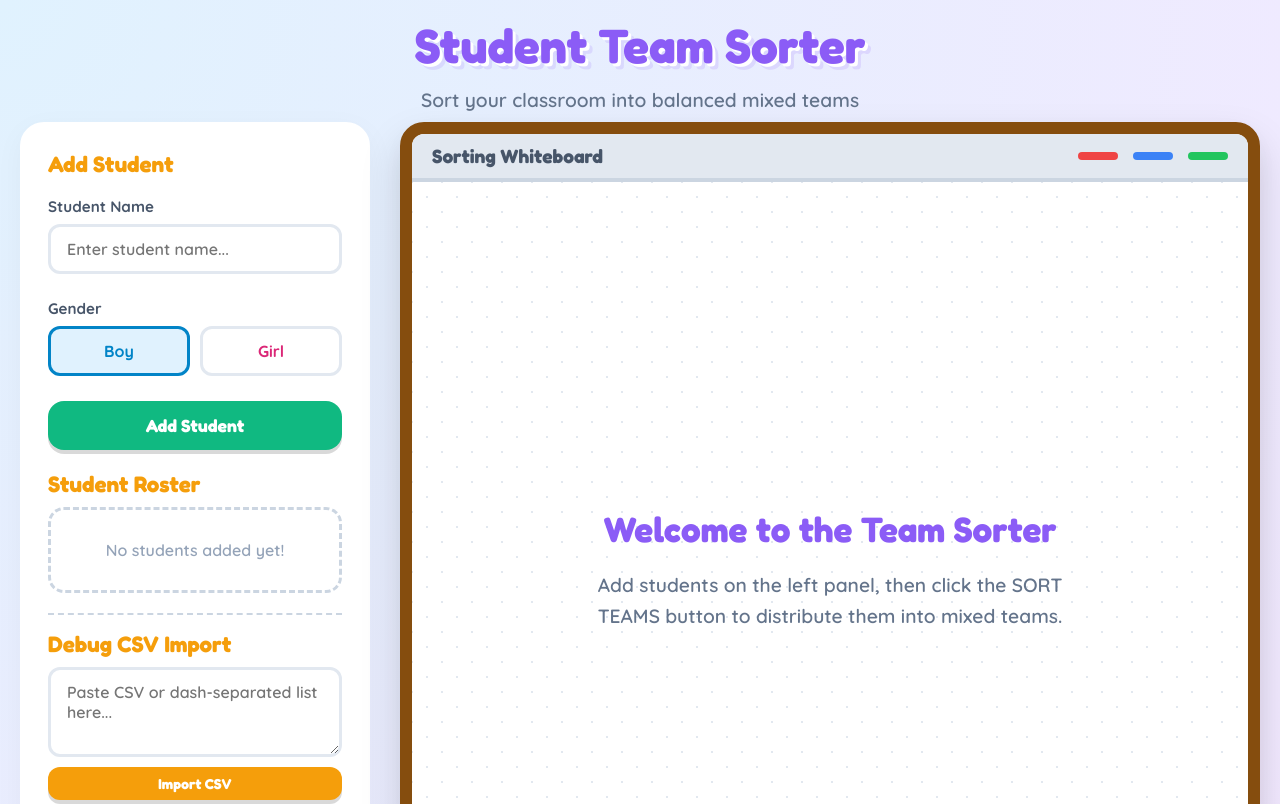
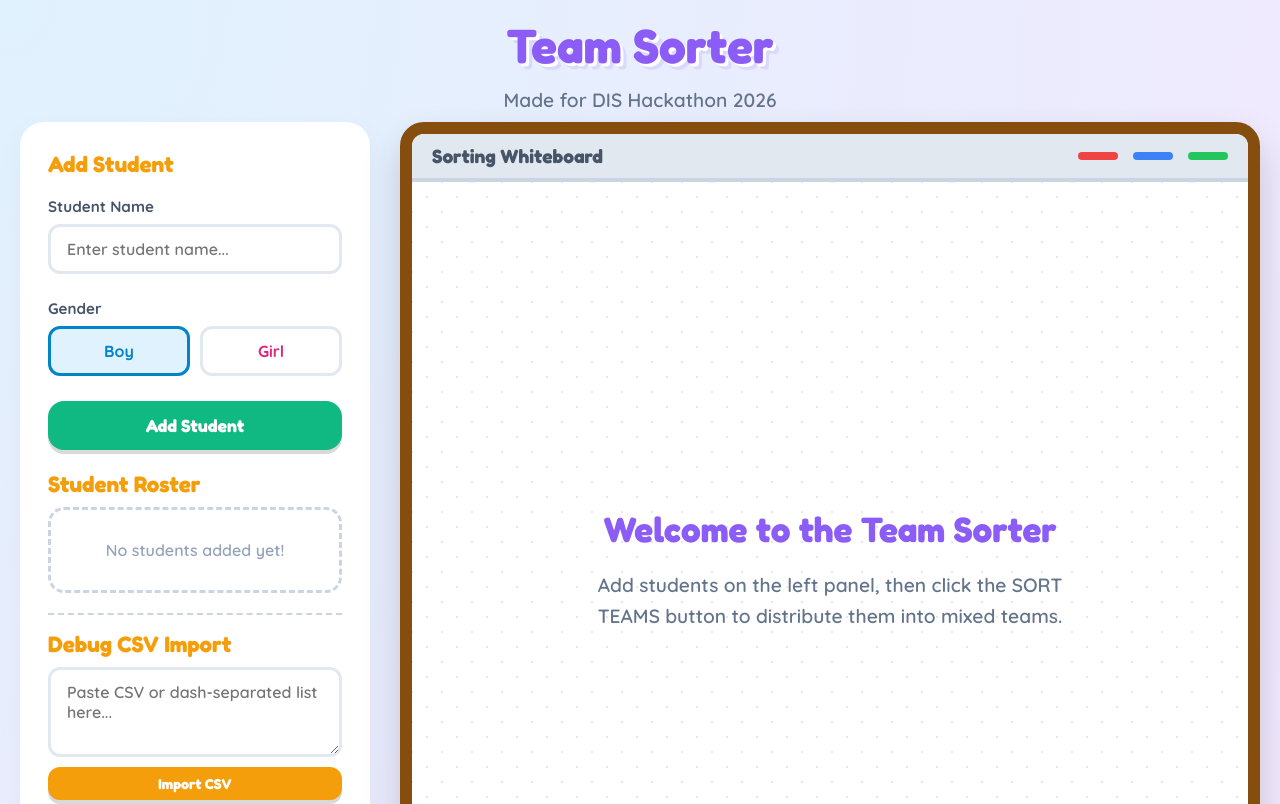
Before and after one commit to rusetiq/studentsort, a plain HTML site: page index.html in a window 1280 px wide. Shown: the top 804 px of the page. Drawn offline with Linux system fonts and the light colour scheme.

Commit message:
Update header title and description in index.html

```diff
--- a/index.html
+++ b/index.html
@@ -10,9 +10,9 @@
 
   <header>
     <div class="title-container">
-      <h1>Student Team Sorter</h1>
+      <h1>Team Sorter</h1>
     </div>
-    <p>Sort your classroom into balanced mixed teams</p>
+    <p>Made for DIS Hackathon 2026</p>
   </header>
 
   <main class="container">
```
